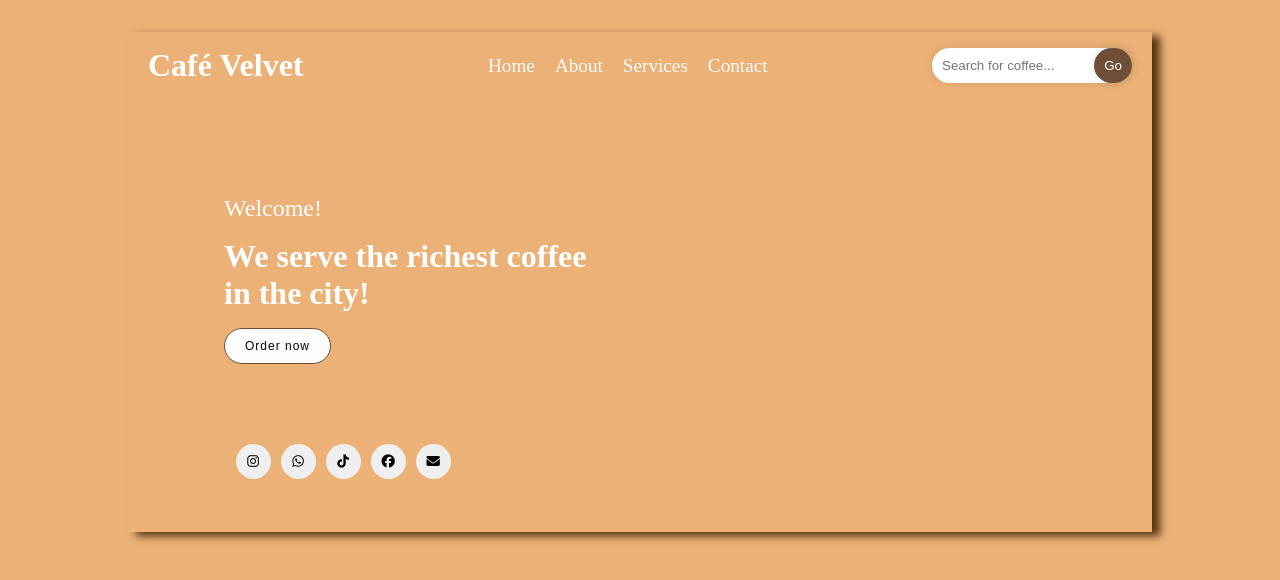
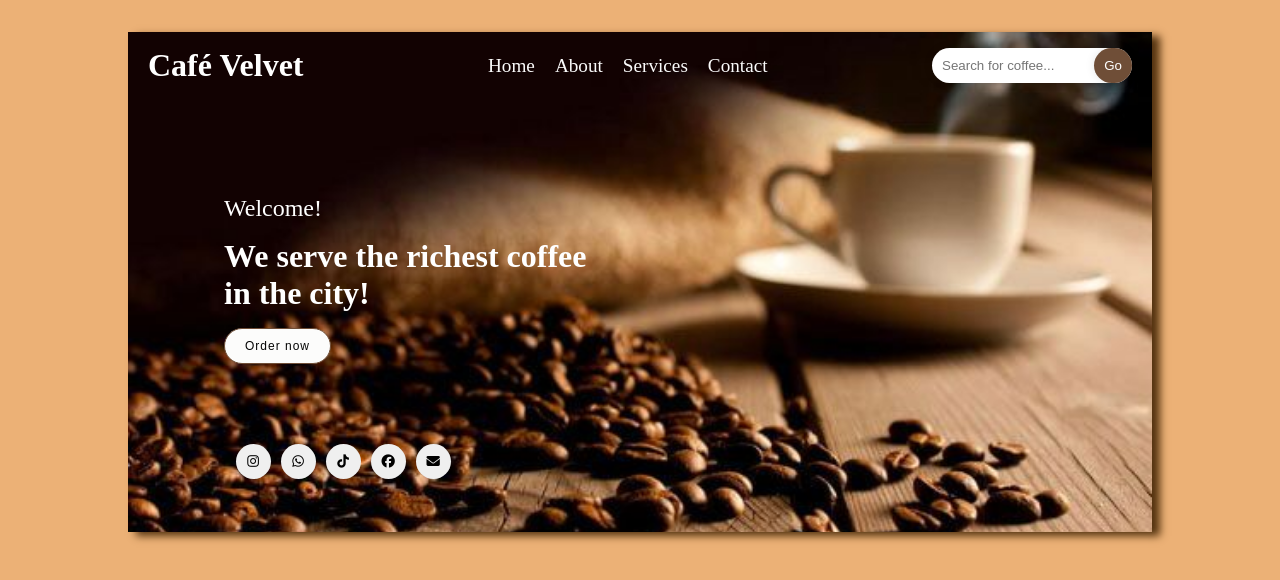
Before and after one commit to AleoStacy/Caf-Velvet, a plain HTML site: page public/index.html in a window 1280 px wide. Drawn offline with Linux system fonts and the light colour scheme; the site is published under a folder, as on GitHub Pages, so addresses that start at the root find nothing.

Commit message:
made changes

```diff
--- a/public/style.css
+++ b/public/style.css
@@ -16,7 +16,7 @@ body {
   margin: 0 auto;
   margin-top: 2rem;
   height: 500px;
-  background-image: url("/images/5 coffee variations to try today.jpeg");
+  background-image: url("../images/5 coffee variations to try today.jpeg");
   background-size: cover;
   background-position: center;
   background-repeat: no-repeat;
```
